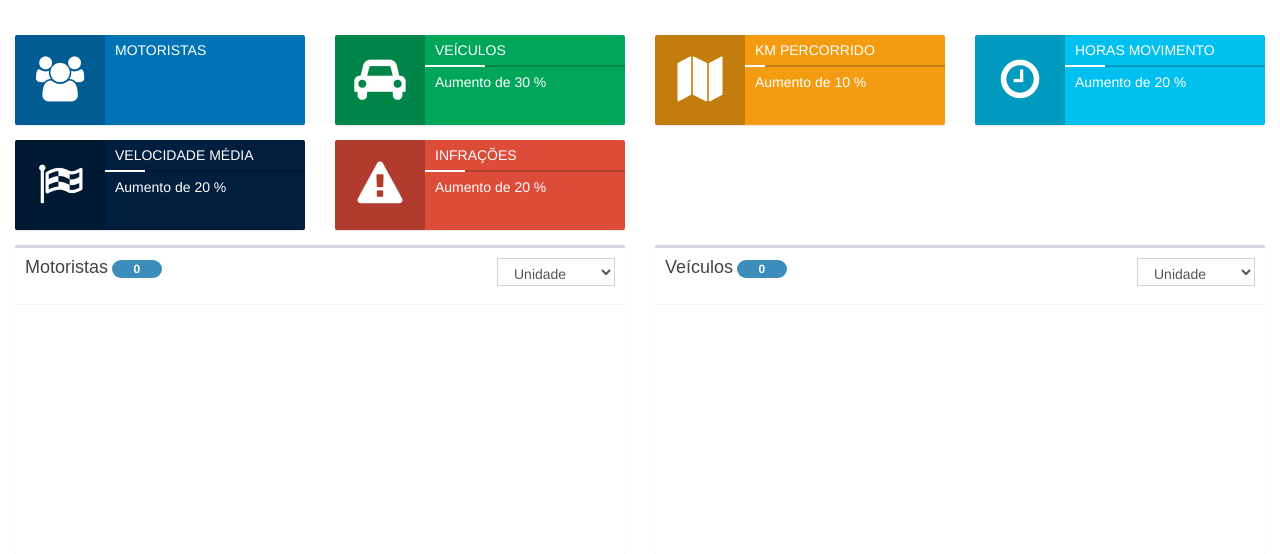
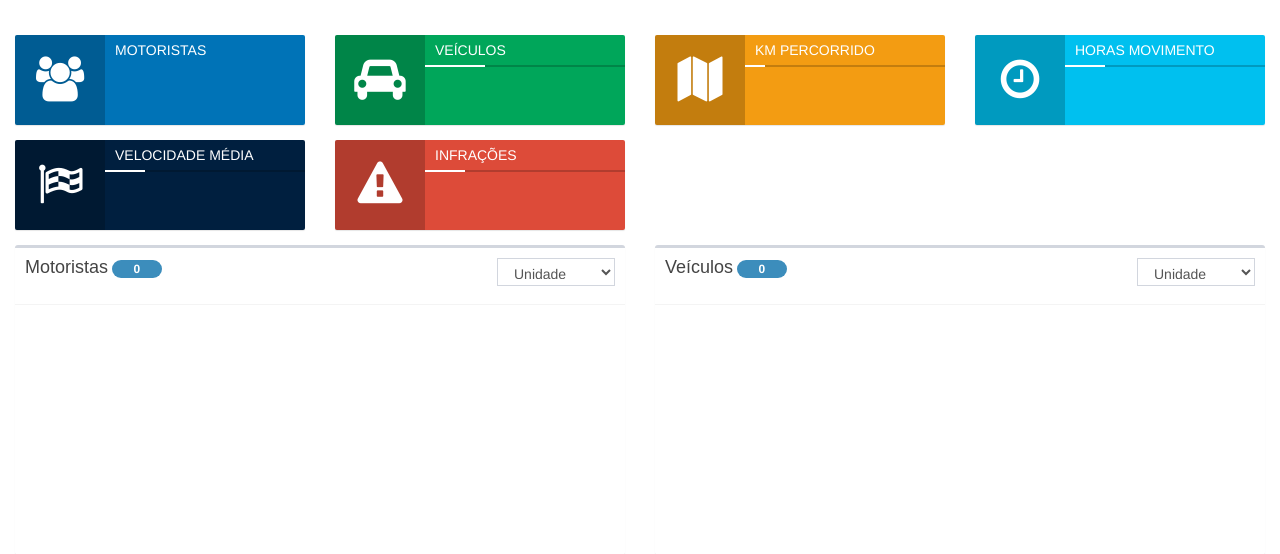
Before and after one commit to kokiso/bi-trc, a PHP site: page /Trac_BiVeiculos.php in a window 1280 px wide. Shown: the part 52-606 px from the top of the page. Run offline with PHP 8.4, Linux system fonts and the light colour scheme; the visitor is signed in with stand-in values (Sample User, id 1); data that the repository does not hold is empty.

Commit message:
Correção telas de dashboard - removendo aumentos de X porcentos das telas

```diff
--- a/Trac_BiVeiculos.php
+++ b/Trac_BiVeiculos.php
@@ -1532,13 +1532,7 @@
             <div class="info-box-content">
               <span class="info-box-text">Motoristas</span>
               <span id="qtosMtr" class="info-box-number"></span>
-              <!--
-							<div class="progress">
-                <div class="progress-bar" style="width: 60%"></div>
-              </div>
-                  <span class="progress-description">
-                    Aumento de 60 %
-                  </span> -->
+
             </div>
            </div>
          </div>
@@ -1553,9 +1547,6 @@
               <div class="progress">
                 <div class="progress-bar" style="width: 30%"></div>
               </div>
-                  <span class="progress-description">
-                    Aumento de 30 %
-                  </span>
             </div>
            </div>
          </div>
@@ -1570,9 +1561,6 @@
               <div class="progress">
                 <div class="progress-bar" style="width: 10%"></div>
               </div>
-                  <span class="progress-description">
-                    Aumento de 10 %
-                  </span>
             </div>
            </div>
          </div>
@@ -1587,9 +1575,6 @@
               <div class="progress">
                 <div class="progress-bar" style="width: 20%"></div>
               </div>
-                  <span class="progress-description">
-                    Aumento de 20 %
-                  </span>
             </div>
            </div>
          </div>
@@ -1604,9 +1589,6 @@
               <div class="progress">
                 <div class="progress-bar" style="width: 20%"></div>
               </div>
-                  <span class="progress-description">
-                    Aumento de 20 %
-                  </span>
             </div>
            </div>
          </div>
@@ -1621,9 +1603,6 @@
               <div class="progress">
                 <div class="progress-bar" style="width: 20%"></div>
               </div>
-                  <span class="progress-description">
-                    Aumento de 20 %
-                  </span>
             </div>
            </div>
          </div>
```
Also changed, not shown: Trac_BiVisaoGeral.php (+3 -28 lines).
